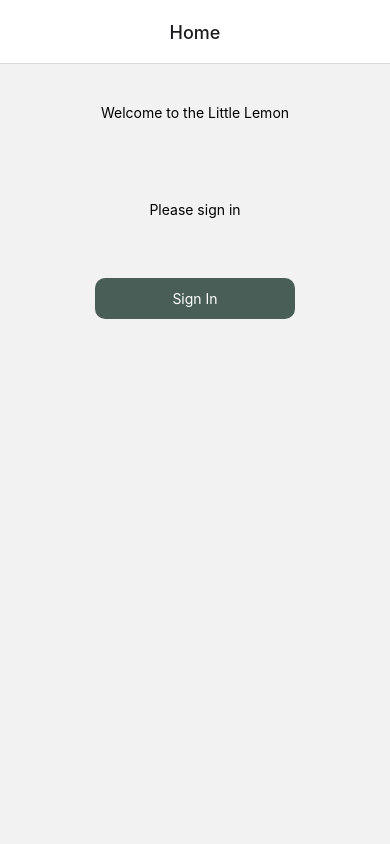
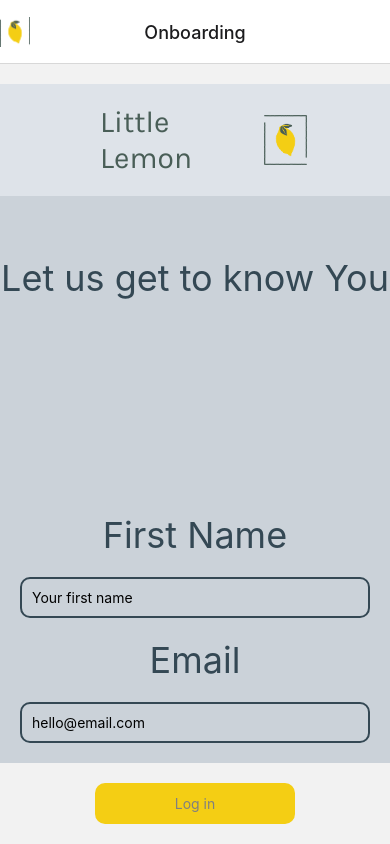
Before and after one commit to ujvaribalazs/little-lemon, a React Native app in the folder little-lemon/: screen / in a window 390 px wide. Built offline with nearby package versions, Linux system fonts and the light colour scheme.

Commit message:
fix(navigation): Correct conditional rendering of screens based on loginState

```diff
--- a/little-lemon/App.js
+++ b/little-lemon/App.js
@@ -1,19 +1,18 @@
-import React, { useCallback, useState, useEffect } from "react";
+import React, { useCallback, useEffect } from "react";
 import { StatusBar } from "expo-status-bar";
-import { StyleSheet, Text, View, Image, TouchableOpacity } from "react-native";
+import { StyleSheet, Text, View, Image } from "react-native";
 import { useFonts } from "expo-font";
 import * as SplashScreen from "expo-splash-screen";
 import { createNativeStackNavigator } from "@react-navigation/native-stack";
-import { NavigationContainer, useNavigation } from "@react-navigation/native";
+import { NavigationContainer } from "@react-navigation/native";
 
-import AsyncStorage from "@react-native-async-storage/async-storage";
 import Onboarding from "./screens/Onboarding";
 import Profile from "./screens/Profile";
 import Another from "./screens/Another";
 import Home from "./screens/Home";
 import HeaderLeft from "./components/HeaderLeft";
 import HeaderCenter from "./components/HeaderCenter";
-import { AuthProvider } from "./components/AuthContext";
+import { AuthProvider, useAuth } from "./components/AuthContext";
 
 const Stack = createNativeStackNavigator();
 
@@ -22,8 +21,6 @@ export default function App() {
     "Karla-Regular": require("./assets/fonts/Karla-Regular.ttf"),
   });
 
-  // When the component first mounts, it ensures that the splash screen does not auto-hide by calling SplashScreen.preventAutoHideAsync().
-  // This is crucial for showing the splash screen until the fonts are loaded or an error occurs.
   useEffect(() => {
     async function prepare() {
       await SplashScreen.preventAutoHideAsync();
@@ -31,65 +28,38 @@ export default function App() {
     prepare();
   }, []);
 
-  // This ensures that the splash screen is hidden once the necessary resources (fonts) are ready
-  //  or if there's an error that prevents the resources from loading.
   const onLayoutRootView = useCallback(async () => {
     if (fontsLoaded || fontError) {
       await SplashScreen.hideAsync();
     }
   }, [fontsLoaded, fontError]);
 
-  const [loginState, setLoginState] = useState(null);
+  return (
+    <AuthProvider>
+      <View style={styles.container} onLayout={onLayoutRootView}>
+        <StatusBar style="auto" />
+        <Navigation />
+      </View>
+    </AuthProvider>
+  );
+}
 
-  const loadingScreen = () => {
+const Navigation = () => {
+  const { loginState } = useAuth();
+
+  if (loginState === null) {
     return (
       <View style={styles.container}>
         <Text>Loading...</Text>
       </View>
     );
-  };
-
-  const readLoginState = async () => {
-    try {
-      const state = await AsyncStorage.getItem("@login");
-      if (state !== null) {
-        setLoginState(true);
-        console.log("state from readLoginState", state);
-      } else {
-        setLoginState(false);
-      }
-    } catch (e) {
-      console.error(e);
-      setLoginState(false);
-    }
-  };
-
-  useEffect(() => {
-    readLoginState();
-  }, []);
-
-  if (!fontsLoaded && !fontError) {
-    return null;
-  }
-
-  if (fontError) {
-    return (
-      <View style={styles.container}>
-        <Text>Error loading fonts</Text>
-      </View>
-    );
-  }
-
-  if (loginState === null) {
-    return loadingScreen();
   }
 
   return (
-    <View style={styles.container} onLayout={onLayoutRootView}>
-      <StatusBar style="auto" />
-      <AuthProvider>
     <NavigationContainer>
-          <Stack.Navigator initialRouteName="Home">
+      <Stack.Navigator initialRouteName={loginState ? "Home" : "Onboarding"}>
+        {loginState ? (
+          <>
             <Stack.Screen
               name="Home"
               component={Home}
@@ -113,26 +83,26 @@ export default function App() {
                   />
                 ),
                 headerStyle: {
-                  backgroundColor: "#f3f3f3", // Customize the header background if needed
+                  backgroundColor: "#f3f3f3",
                 },
               }}
             />
-
             <Stack.Screen name="Another" component={Another} />
+          </>
+        ) : (
           <Stack.Screen
             name="Onboarding"
             component={Onboarding}
             options={{
               headerTitleAlign: "center",
-                headerLeft: () => <HeaderLeft />, // Use the custom header left component
+              headerLeft: () => <HeaderLeft />,
             }}
           />
+        )}
       </Stack.Navigator>
     </NavigationContainer>
-      </AuthProvider>
-    </View>
   );
-}
+};
 
 const styles = StyleSheet.create({
   container: {
--- a/little-lemon/screens/Onboarding.js
+++ b/little-lemon/screens/Onboarding.js
@@ -1,4 +1,4 @@
-import React, { useState, useEffect, useCallback } from "react";
+import React, { useState, useCallback } from "react";
 import AsyncStorage from "@react-native-async-storage/async-storage";
 import {
   View,
@@ -54,7 +54,7 @@ export default function Onboarding({ navigation }) {
   const handleLogin = async () => {
     setLoginState(true);
     await storeLoginInfo(true);
-    navigation.navigate("Profile");
+    navigation.navigate("Home");
   };
 
   useFocusEffect(
```
Lines whose indentation alone changed are shown as unchanged.
